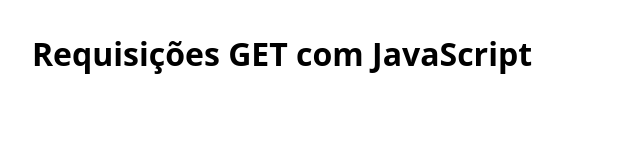
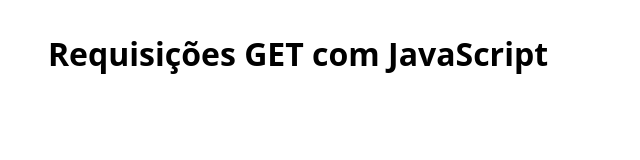
Before and after one commit to carlosismaelad/js_topicosAvancados, a plain HTML site: page 19-requisicao-GET-com-javascript/index.html in a window 1280 px wide. Shown: the whole page, without its empty margins (0-640 px from the left). Drawn offline with Linux system fonts and the light colour scheme; no server answers.

Commit message:
Requisições GET com JavaScript

```diff
--- a/19-requisicao-GET-com-javascript/style.css
+++ b/19-requisicao-GET-com-javascript/style.css
@@ -8,7 +8,8 @@
 }
 
 h1 {
-    padding: 2rem;
+    padding-left: 3rem;
+    padding-top: 2rem;
 }
 
 #countries {
```
